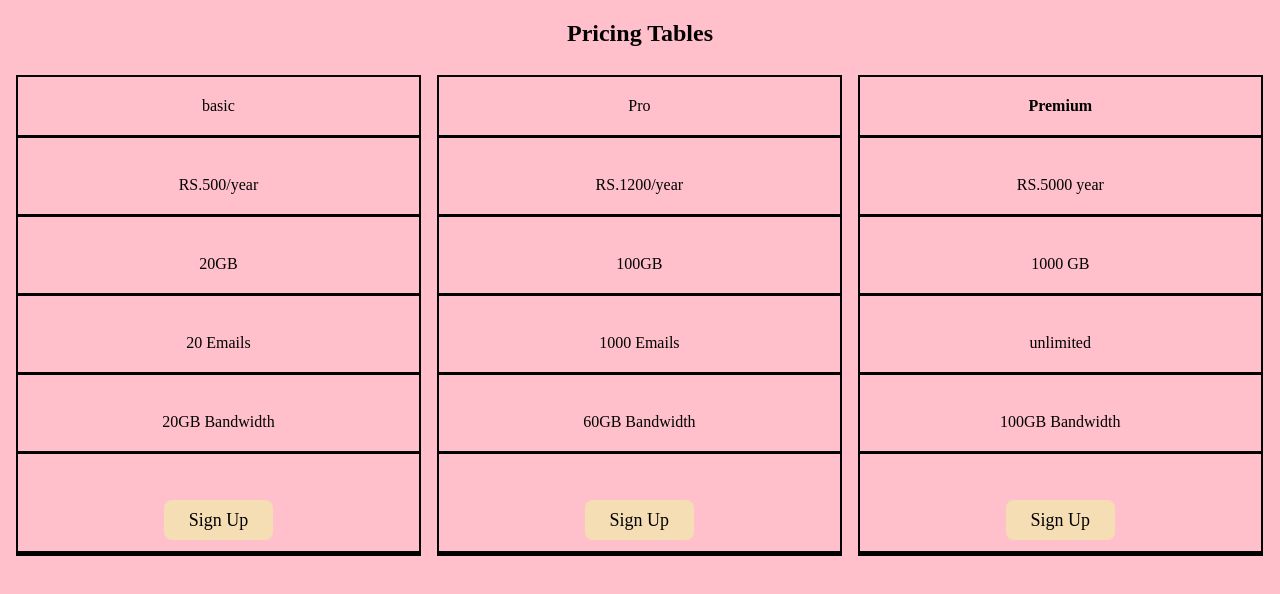
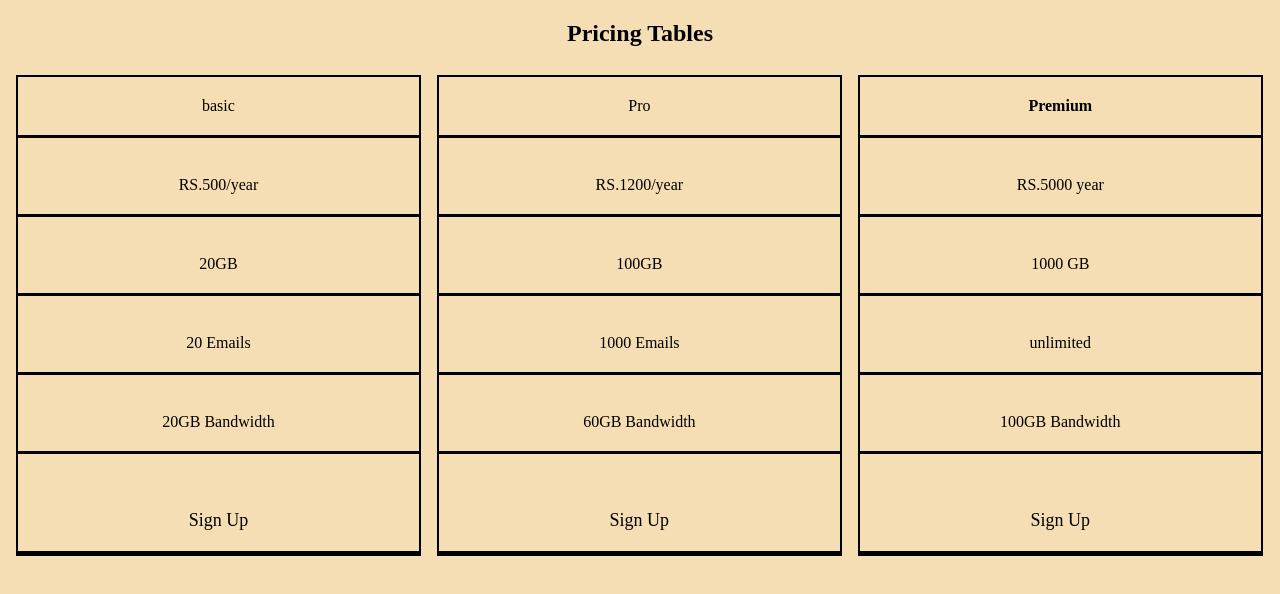
Before and after one commit to SangeethaKumarasamy/pricing-table, a plain HTML site: page index.html in a window 1280 px wide. Drawn offline with Linux system fonts and the light colour scheme; a script that the page names is missing.

Commit message:
Update style.css

```diff
--- a/style.css
+++ b/style.css
@@ -1,6 +1,6 @@
 *{
     box-sizing: border-box;
-    background:pink;
+    background:wheat;
 }
 
 .columns{
```
